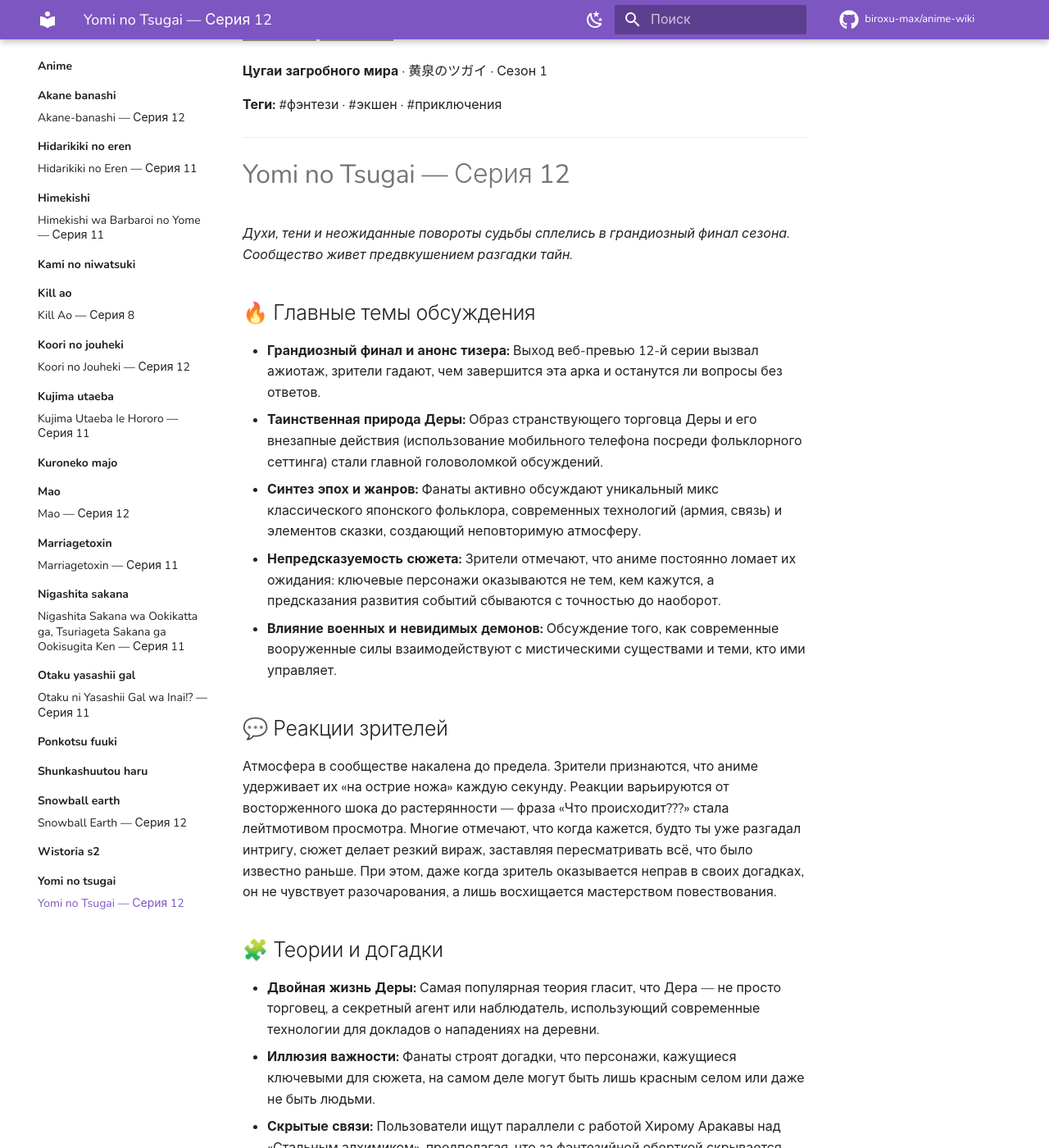
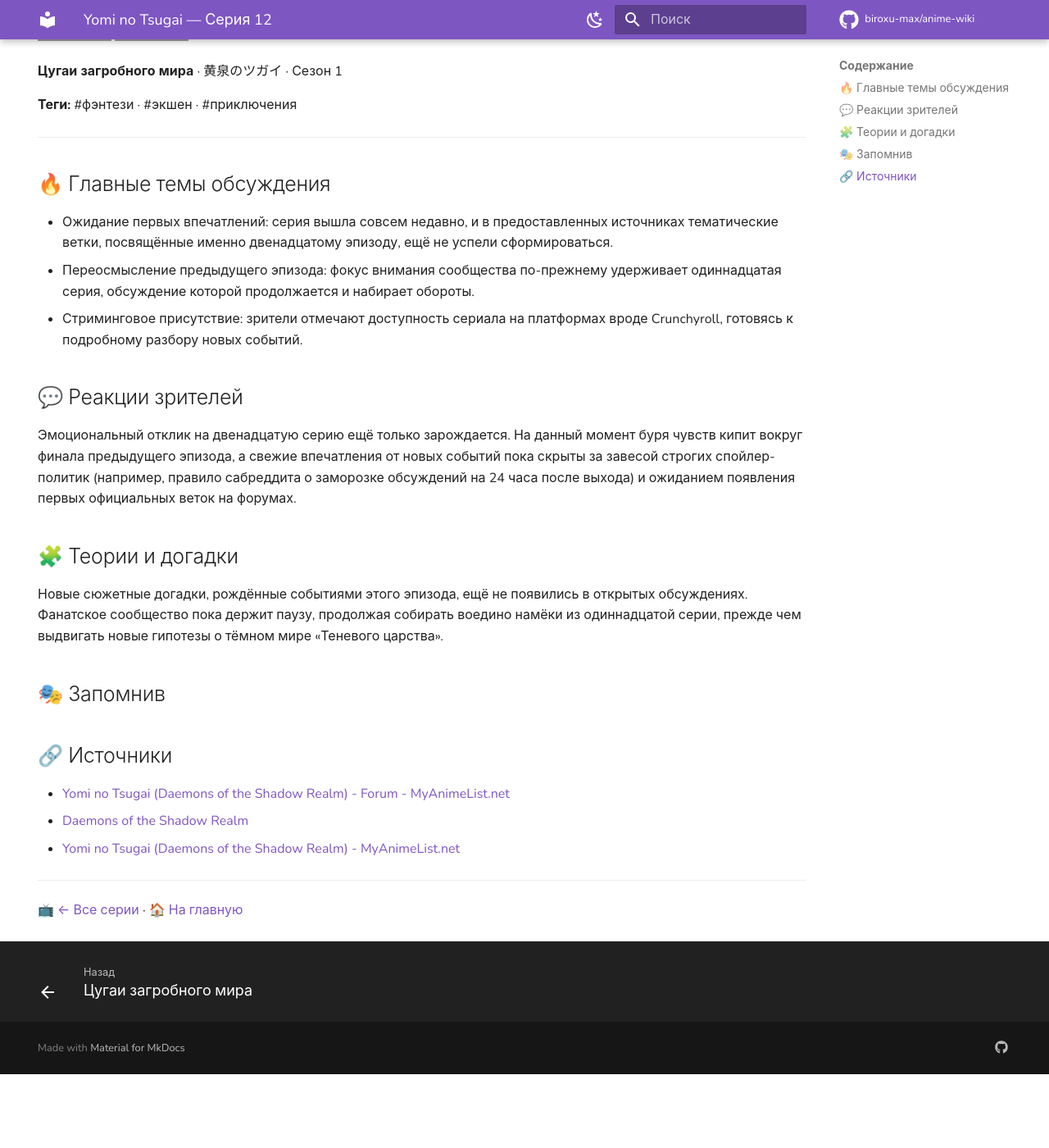
Before and after one commit to biroxu-max/anime-wiki, an MkDocs documentation site: the page built from docs/anime/yomi-no-tsugai/ep-12.md, in a window 1280 px wide and 1400 px high, scrolled down 237 px. Shown: the whole window at 82% size. Built offline with MkDocs 1.6.1 and Material for MkDocs 9.7.7, drawn with Linux system fonts in a browser that asks for light colours; comment, search, counter and statistics services are not loaded; after the commit the page ends 1547 px from its top, so only the background shows below that; some of the changed text lies outside the part shown; grey boxes are pictures that could not be loaded.

Commit message:
chore(wiki): +yomi-no-tsugai ep12

```diff
--- a/docs/anime/yomi-no-tsugai/ep-12.md
+++ b/docs/anime/yomi-no-tsugai/ep-12.md
@@ -15,54 +17,24 @@ tags:
 
 ---
 
-# Yomi no Tsugai — Серия 12
-
-*Духи, тени и неожиданные повороты судьбы сплелись в грандиозный финал сезона. Сообщество живет предвкушением разгадки тайн.*
-
 ## 🔥 Главные темы обсуждения
-
-*   **Грандиозный финал и анонс тизера:** Выход веб-превью 12-й серии вызвал ажиотаж, зрители гадают, чем завершится эта арка и останутся ли вопросы без ответов.
-*   **Таинственная природа Деры:** Образ странствующего торговца Деры и его внезапные действия (использование мобильного телефона посреди фольклорного сеттинга) стали главной головоломкой обсуждений.
-*   **Синтез эпох и жанров:** Фанаты активно обсуждают уникальный микс классического японского фольклора, современных технологий (армия, связь) и элементов сказки, создающий неповторимую атмосферу.
-*   **Непредсказуемость сюжета:** Зрители отмечают, что аниме постоянно ломает их ожидания: ключевые персонажи оказываются не тем, кем кажутся, а предсказания развития событий сбываются с точностью до наоборот.
-*   **Влияние военных и невидимых демонов:** Обсуждение того, как современные вооруженные силы взаимодействуют с мистическими существами и теми, кто ими управляет.
+- Ожидание первых впечатлений: серия вышла совсем недавно, и в предоставленных источниках тематические ветки, посвящённые именно двенадцатому эпизоду, ещё не успели сформироваться.
+- Переосмысление предыдущего эпизода: фокус внимания сообщества по-прежнему удерживает одиннадцатая серия, обсуждение которой продолжается и набирает обороты.
+- Стриминговое присутствие: зрители отмечают доступность сериала на платформах вроде Crunchyroll, готовясь к подробному разбору новых событий.
 
 ## 💬 Реакции зрителей
-
-Атмосфера в сообществе накалена до предела. Зрители признаются, что аниме удерживает их «на острие ножа» каждую секунду. Реакции варьируются от восторженного шока до растерянности — фраза «Что происходит???» стала лейтмотивом просмотра. Многие отмечают, что когда кажется, будто ты уже разгадал интригу, сюжет делает резкий вираж, заставляя пересматривать всё, что было известно раньше. При этом, даже когда зритель оказывается неправ в своих догадках, он не чувствует разочарования, а лишь восхищается мастерством повествования.
+Эмоциональный отклик на двенадцатую серию ещё только зарождается. На данный момент буря чувств кипит вокруг финала предыдущего эпизода, а свежие впечатления от новых событий пока скрыты за завесой строгих спойлер-политик (например, правило сабреддита о заморозке обсуждений на 24 часа после выхода) и ожиданием появления первых официальных веток на форумах.
 
 ## 🧩 Теории и догадки
+Новые сюжетные догадки, рождённые событиями этого эпизода, ещё не появились в открытых обсуждениях. Фанатское сообщество пока держит паузу, продолжая собирать воедино намёки из одиннадцатой серии, прежде чем выдвигать новые гипотезы о тёмном мире «Теневого царства».
 
-*   **Двойная жизнь Деры:** Самая популярная теория гласит, что Дера — не просто торговец, а секретный агент или наблюдатель, использующий современные технологии для докладов о нападениях на деревни.
-*   **Иллюзия важности:** Фанаты строят догадки, что персонажи, кажущиеся ключевыми для сюжета, на самом деле могут быть лишь красным селом или даже не быть людьми.
-*   **Скрытые связи:** Пользователи ищут параллели с работой Хирому Аракавы над «Стальным алхимиком», предполагая, что за фэнтезийной оберткой скрывается глубокая политическая или военная конспирология.
-
-## 🎭 Запомнившиеся моменты
-
-*   **Сцена с телефоном Деры:** Момент, когда странствующий торговец, witnessing атаку на деревню, достает мобильный телефон, чтобы доложить о ситуации, стал одним из самых обсуждаемых и шокирующих кадров, идеально иллюстрирующий столкновение магии и современности.
-*   **Атака на деревню:** Эпизод, где «врывается ад» и во вмешательство вовлекаются военные, описывается как завораживающий хаос, меняющий тональность всей истории.
-
-## 😂 Мемы и шутки
-
-*   **«Что происходит???»:** Заголовки реакций и скриншоты с недоуменными лицами персонажей (или зрителей) circulate по форумам, отражая общее чувство приятной растерянности от происходящего на экране.
-*   **Нарушение неписаных правил:** Шутки о том, что в этом аниме нельзя доверять никому и даже мобильный телефон в руках торговца — это повод для паники.
-
-## ⚡ Спорные моменты
-
-*   **СПОЙЛЕРЫ:** Модераторы и участники обсуждений (в частности, в тредах 11-й серии) жестко следят за тем, чтобы не раскрывать сюжетные повороты, которые еще не были показаны в аниме, что говорит о высокой чувствительности аудитории к утечкам информации.
-*   **Плотность повествования:** Некоторые зрители отмечают, что из-за обилия неожиданных поворотов и смены жанровыхregisterов уследить за сюжетом становится сложнее, но это лишь подогревает интерес.
-
-## 🎬 Производство и анимация
-
-Хотя конкретные имена аниматоров в обсуждениях не фигурируют, общий отзыв о качестве серии — восторженный. Эпизоды описываются как «потрясающие» и «удивительные», где каждая секунда наполнена действием. Режиссура хвалится за то, что умудряется удерживать внимание зрителя, смешивая классические сказочные тропы с динамичными боевыми сценами и элементами военного боевика.
+## 🎭 Запомнив
 
 ## 🔗 Источники
 
 - [Yomi no Tsugai (Daemons of the Shadow Realm) - Forum - MyAnimeList.net](https://myanimelist.net/anime/62001/Yomi_no_Tsugai/forum)
-- [r/YomiNoTsugai - Reddit](https://www.reddit.com/r/YomiNoTsugai)
-- [Anime First Reaction – Yomi no Tsugai | The Outerhaven](https://www.theouterhaven.net/anime-first-reaction-yomi-no-tsugai)
-- [WHAT IS HAPPENING??? Daemons of the Shadow Realm Ep 1 ...](https://www.youtube.com/watch?v=xWr7QjAIvEs)
-- [Daemons of the Shadow Realm • Yomi no Tsugai - Episode 11 ...](https://www.reddit.com/r/anime/comments/1u4tc5g/daemons_of_the_shadow_realm_yomi_no_tsugai)
+- [Daemons of the Shadow Realm](https://www.reddit.com/r/YomiNoTsugai/new)
+- [Yomi no Tsugai (Daemons of the Shadow Realm) - MyAnimeList.net](https://myanimelist.net/anime/62001/Yomi_no_Tsugai)
 
 ---
 📺 [← Все серии](index.md) · [🏠 На главную](../../index.md)
```
Also changed, not shown: other parts of docs/anime/yomi-no-tsugai/ep-12.md (+2 -0 lines), docs/anime/yomi-no-tsugai/index.md (+1 -1 lines).
